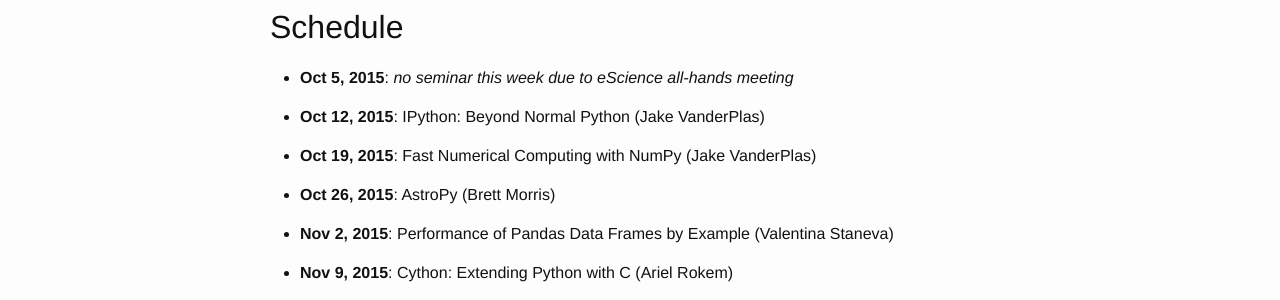
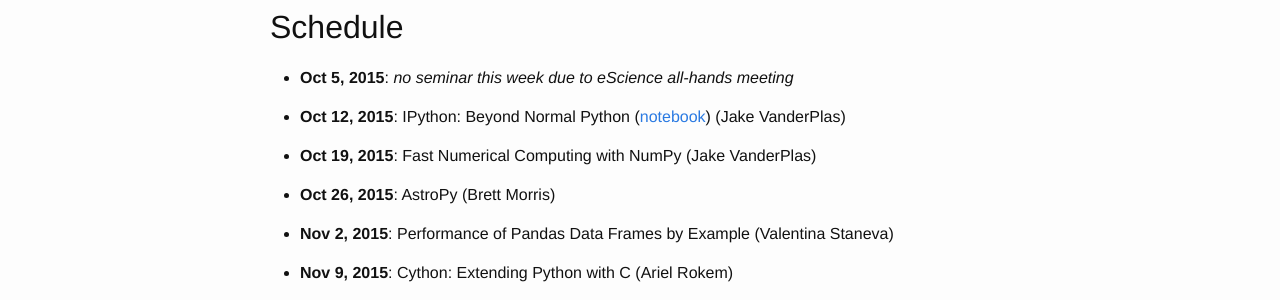
Before and after one commit to uwescience/python-seminar-2015, a Jekyll site: the page built from seminar.md, in a window 1280 px wide. Shown: the part 374-674 px from the top of the page. Built offline with Jekyll 4.4.1, drawn with Linux system fonts in a browser that asks for light colours.

Commit message:
add 10/12 content

```diff
--- a/seminar.md
+++ b/seminar.md
@@ -18,7 +18,7 @@
 
 - **Oct 5, 2015**: *no seminar this week due to eScience all-hands meeting*
 
-- **Oct 12, 2015**: IPython: Beyond Normal Python (Jake VanderPlas)
+- **Oct 12, 2015**: IPython: Beyond Normal Python ([notebook](http://nbviewer.jupyter.org/url/uwescience.github.io/python-seminar-2015/notebooks/IPythonOverview.ipynb)) (Jake VanderPlas)
 
 - **Oct 19, 2015**: Fast Numerical Computing with NumPy (Jake VanderPlas)
 
```
Also changed, not shown: 1 other file.
